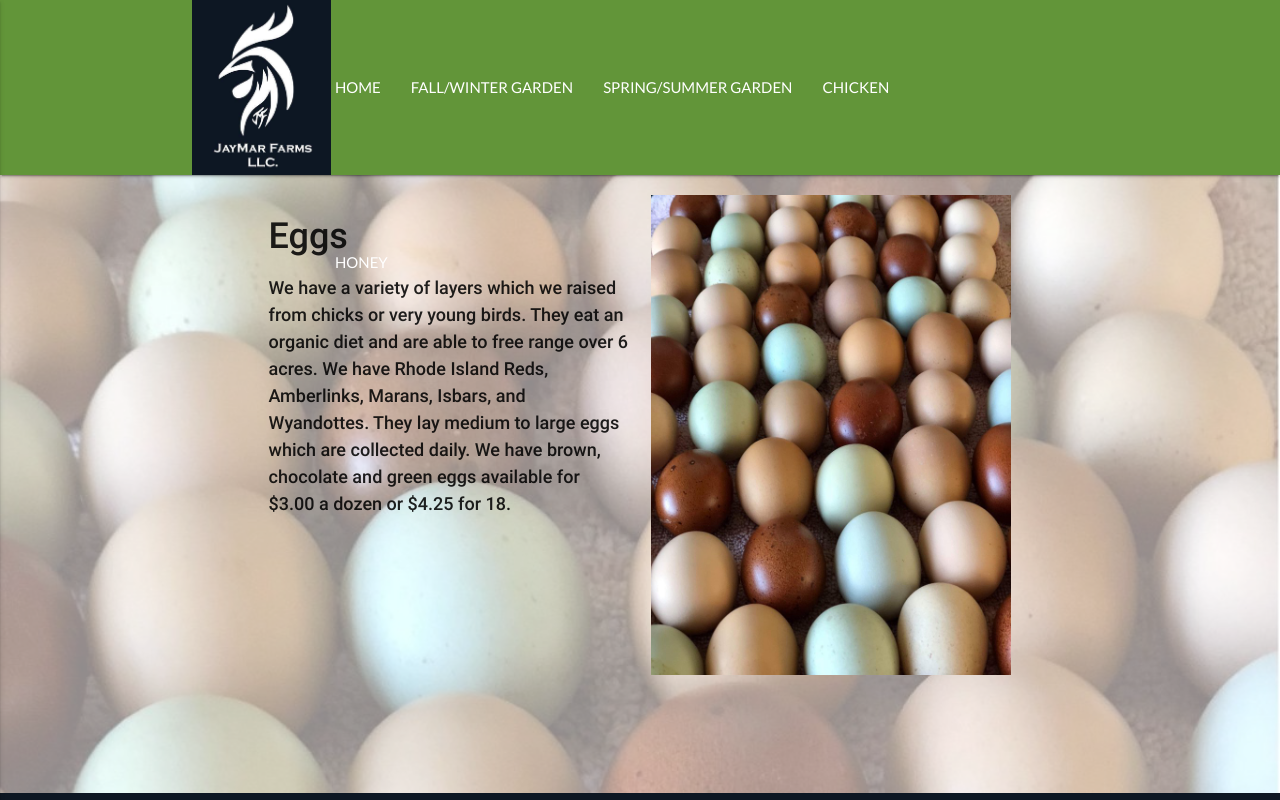
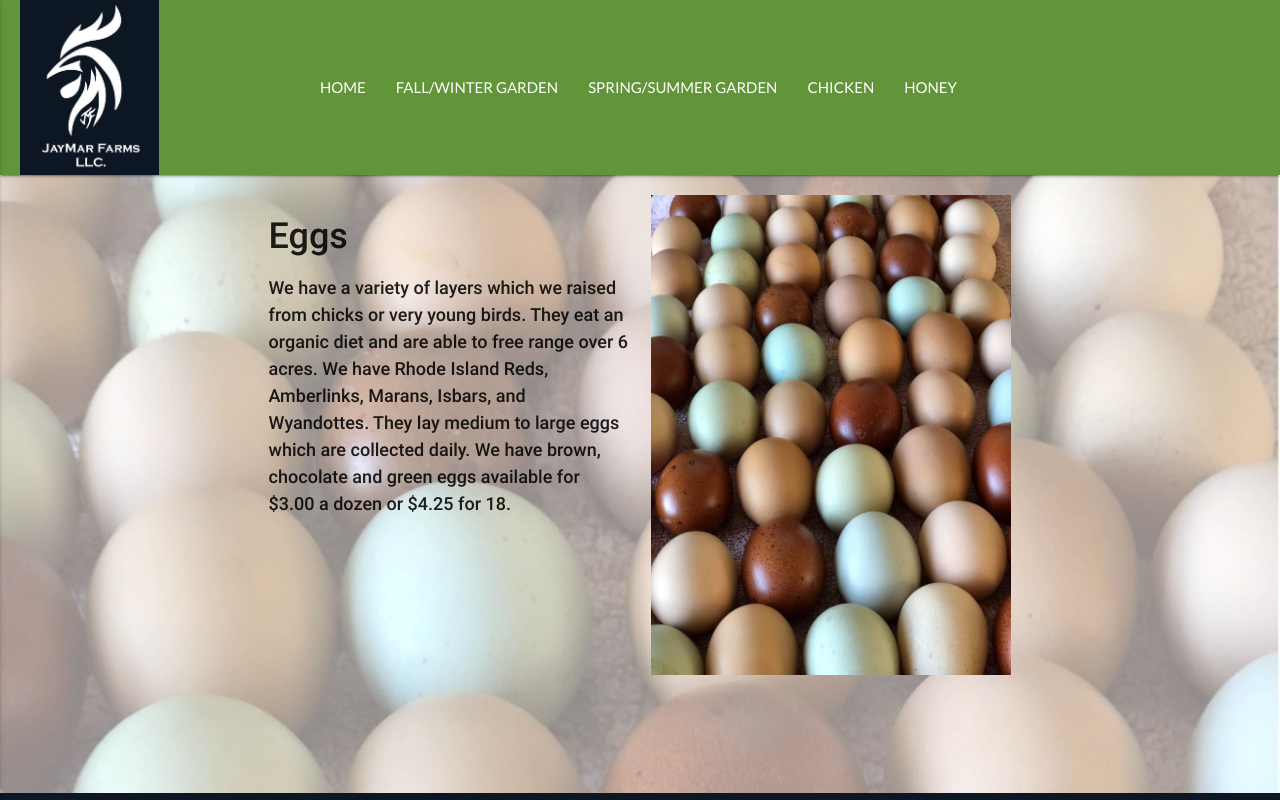
Before and after one commit to mcollins33/jaymarfarms, a website: page app/public/eggs.html in a window 1280 px wide. Shown: the top 800 px of the page. Drawn offline with nearby package versions, Linux system fonts and the light colour scheme; files that its build step writes are made by us from their sources; files whose address does not match are found by name; a web font is replaced by a local one.

Commit message:
adjust menu for smaller devices

```diff
--- a/app/public/css/style.css
+++ b/app/public/css/style.css
@@ -69,9 +69,8 @@ nav {
     margin-bottom: 20px;
     background-color: #629539;
 }
-
-li {
-
+ul {
+    width: 670px;
     line-height: 175px;
 }
 
@@ -83,6 +82,8 @@ li {
 
 #logo {
     height: 175px;
+    margin-left: 20px;
+    margin-right: 20px;
 }
 
 #farm {
--- a/app/public/eggs.html
+++ b/app/public/eggs.html
@@ -15,8 +15,8 @@
 
 <body id="eggs">
     <nav>
-        <div class="nav-wrapper">
-            <div class="container">
+
+            <div class="container-fluid">
                 <a href="index.html" class="brand-logo"><img id="logo" src="./public/images/logo.JPG" /></a>
                 <a href="#" data-activates="mobile-demo" class="button-collapse"><i class="material-icons">menu</i></a>
                 <ul class="brand-logo center hide-on-med-and-down">
@@ -34,7 +34,7 @@
                     <li><a href="/honey">HONEY</a></li>
                 </ul>
             </div>
-        </div>
+
     </nav>
     <div class="container">
         <div class="row">
```
Also changed, not shown: app/public/chicken.html (+1 -1 lines), app/public/fall.html (+1 -1 lines), app/public/honey.html (+1 -1 lines), app/public/index.html (+4 -4 lines), app/public/spring.html (+1 -1 lines).
